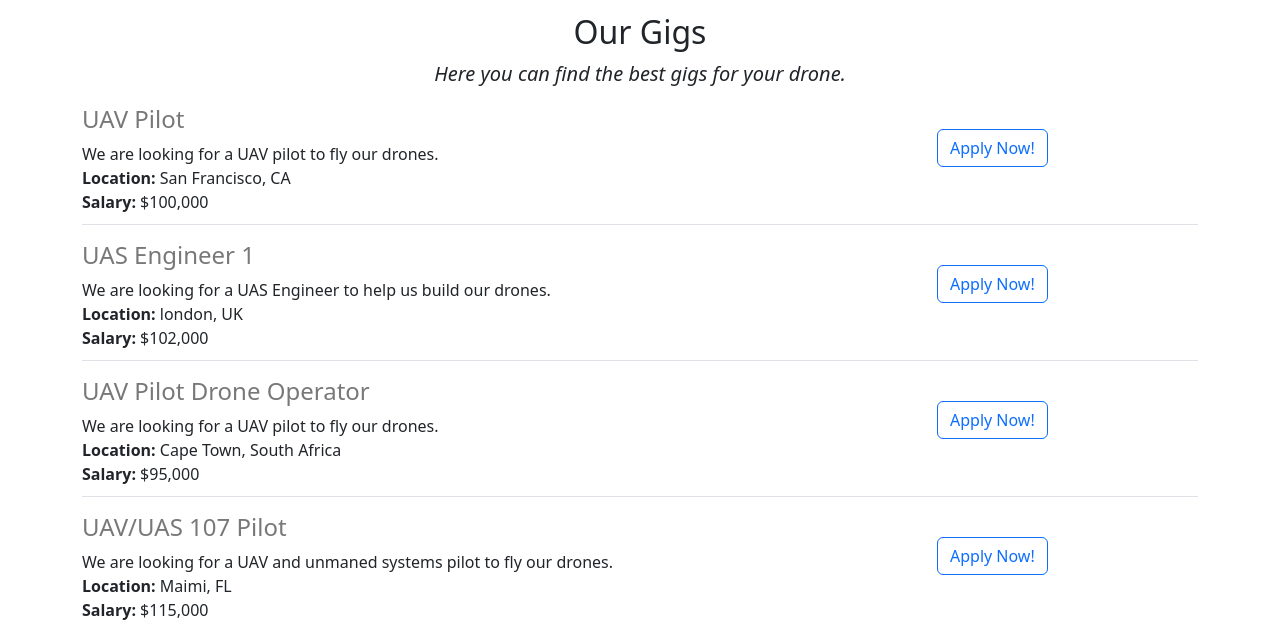
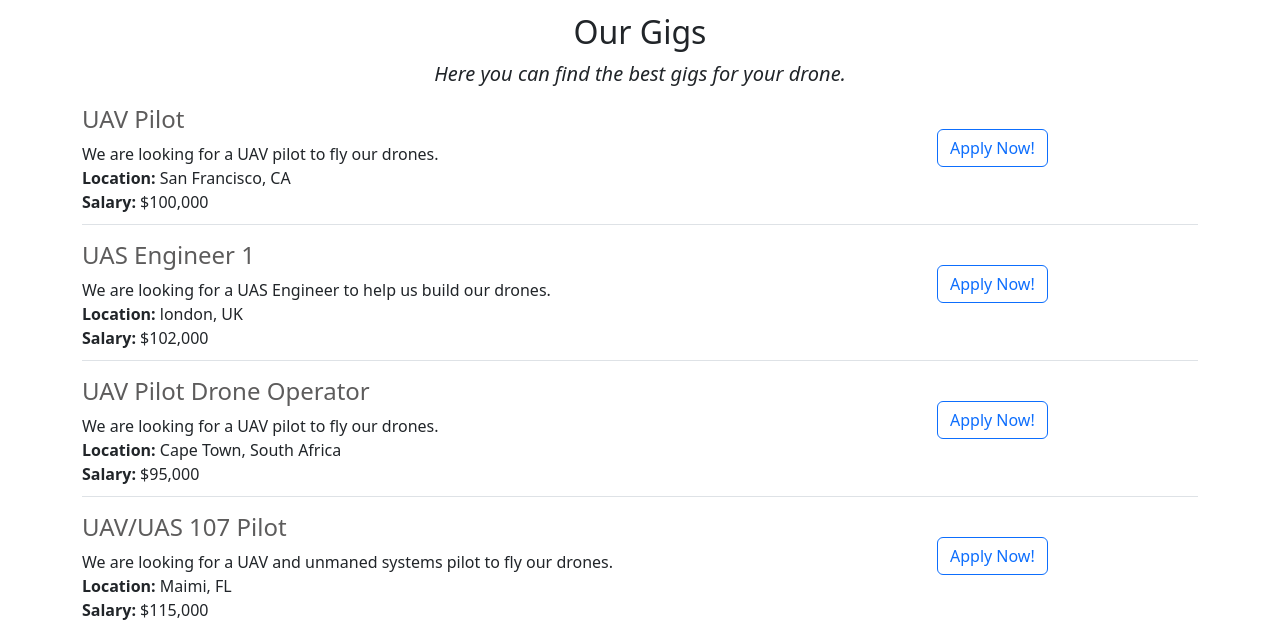
Before and after one commit to RaphRivers/dronestube_gigs, a Flask app: page / in a window 1280 px wide. Shown: the part 892-1517 px from the top of the page. Run offline with Flask 3, Linux system fonts and the light colour scheme.

Commit message:
updata gig items

```diff
--- a/templates/jobitems.html
+++ b/templates/jobitems.html
@@ -1,7 +1,7 @@
 <div class="border-bottom" style="margin-bottom: 16px; padding-bottom: 10px;">
     <div class="row">
         <div class="col-9">
-            <h4 style="color:rgb(120,120,120)">
+            <h4 style="color:rgb(93, 92, 92)">
                 {{ gig['title'] }}
             </h4>
             <div>
```
